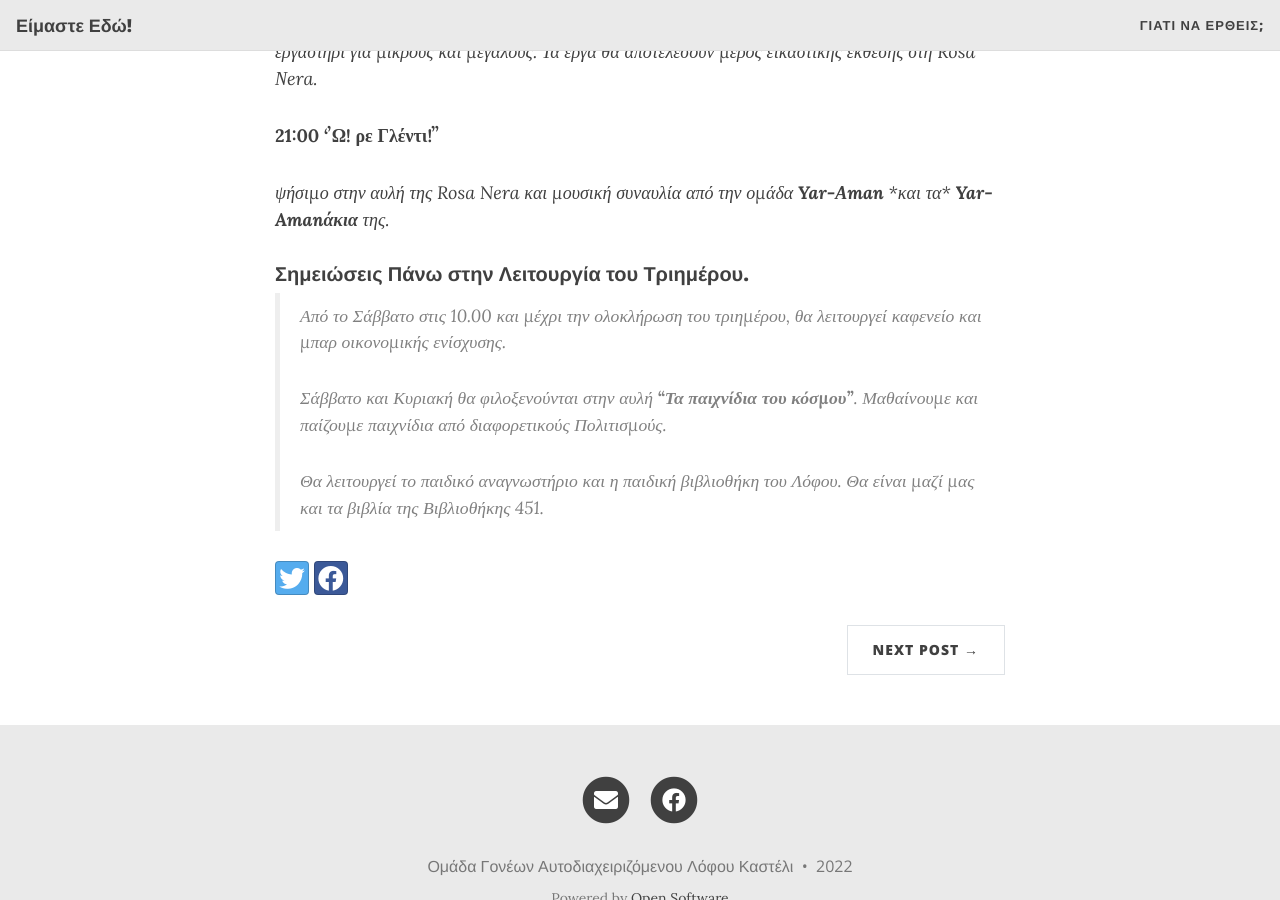
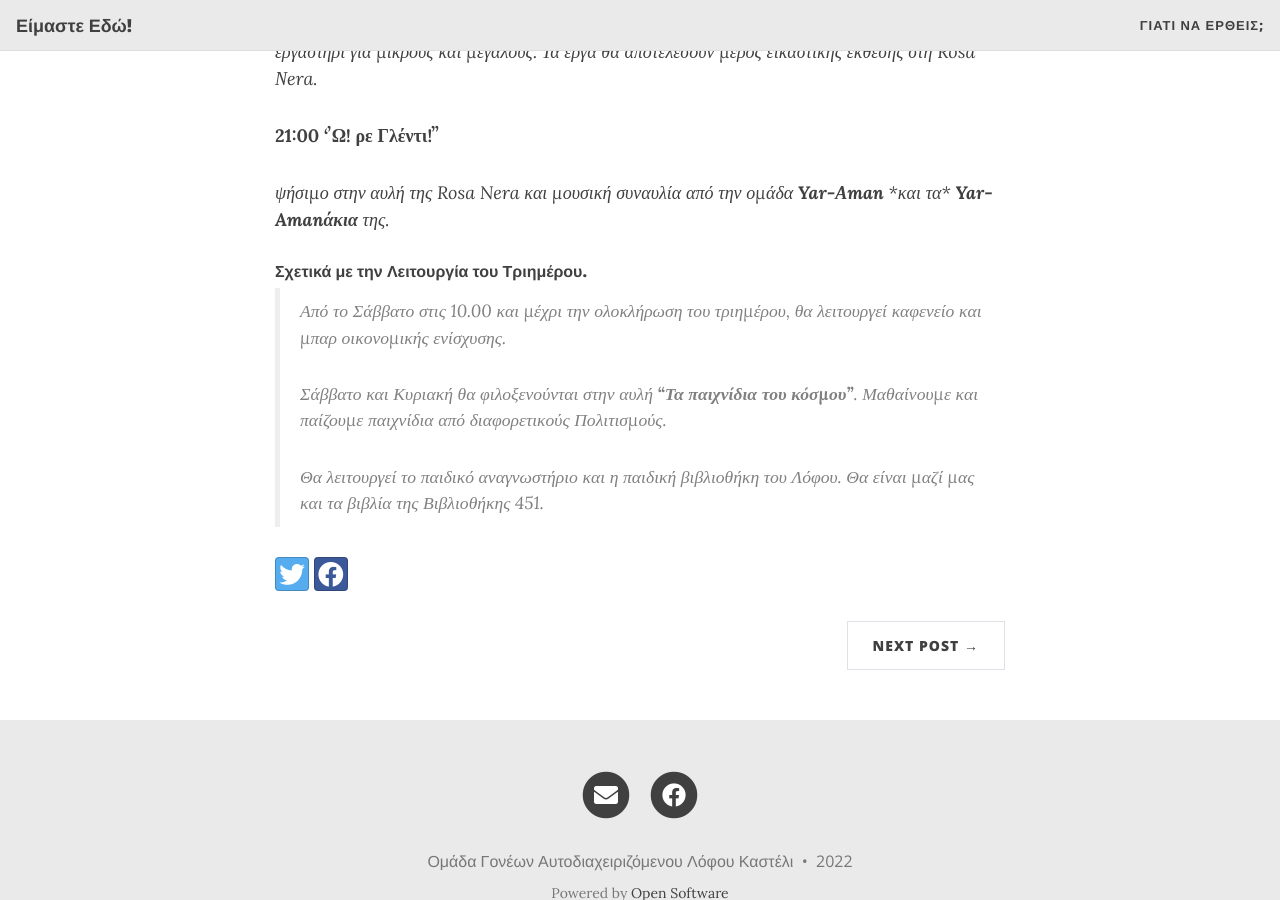
Before and after one commit to Trihmero/sch, a Jekyll site: the page built from _posts/2022-07-01-sch.md, in a window 1280 px wide and 900 px high, scrolled down 2772 px. Built offline with Jekyll 4.4.1, drawn with Linux system fonts in a browser that asks for light colours; nearby versions of some CDN libraries.

Commit message:
Update 2022-07-01-sch.md

```diff
--- a/_posts/2022-07-01-sch.md
+++ b/_posts/2022-07-01-sch.md
@@ -106,7 +106,7 @@ _στη Rosa Νera._
 
 _ψήσιµο στην αυλή της Rosa Nera και µουσική συναυλία από την οµάδα **Yar-Αman** *και τα* **Yar-Amanάκια** της._
 
-##### Σημειώσεις Πάνω στην Λειτουργία του Τριημέρου.
+###### Σχετικά με την Λειτουργία του Τριημέρου.
 
 >Από το Σάββατο στις 10.00 και µέχρι την ολοκλήρωση του τριηµέρου, θα
 >λειτουργεί καφενείο και µπαρ οικονοµικής ενίσχυσης.
```
